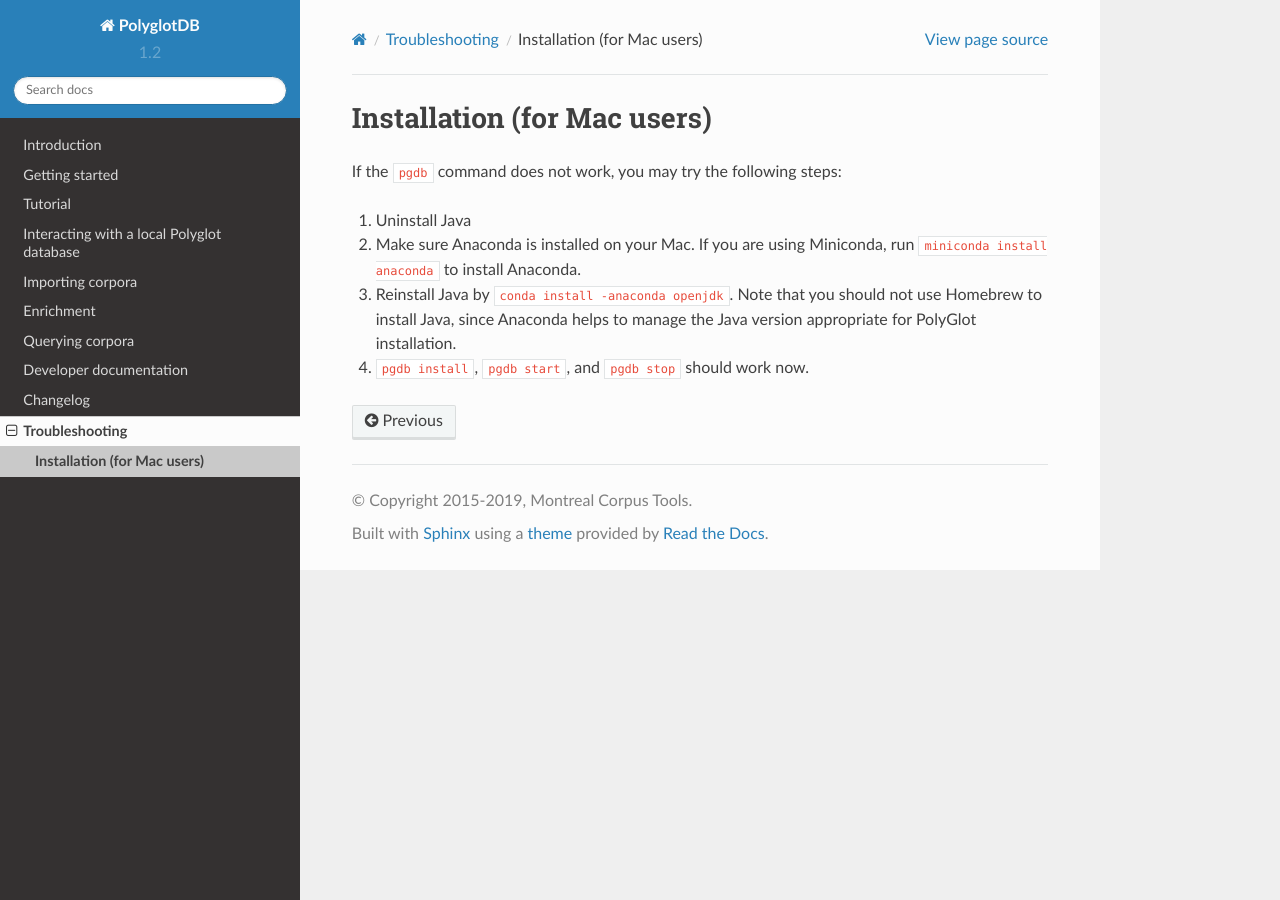
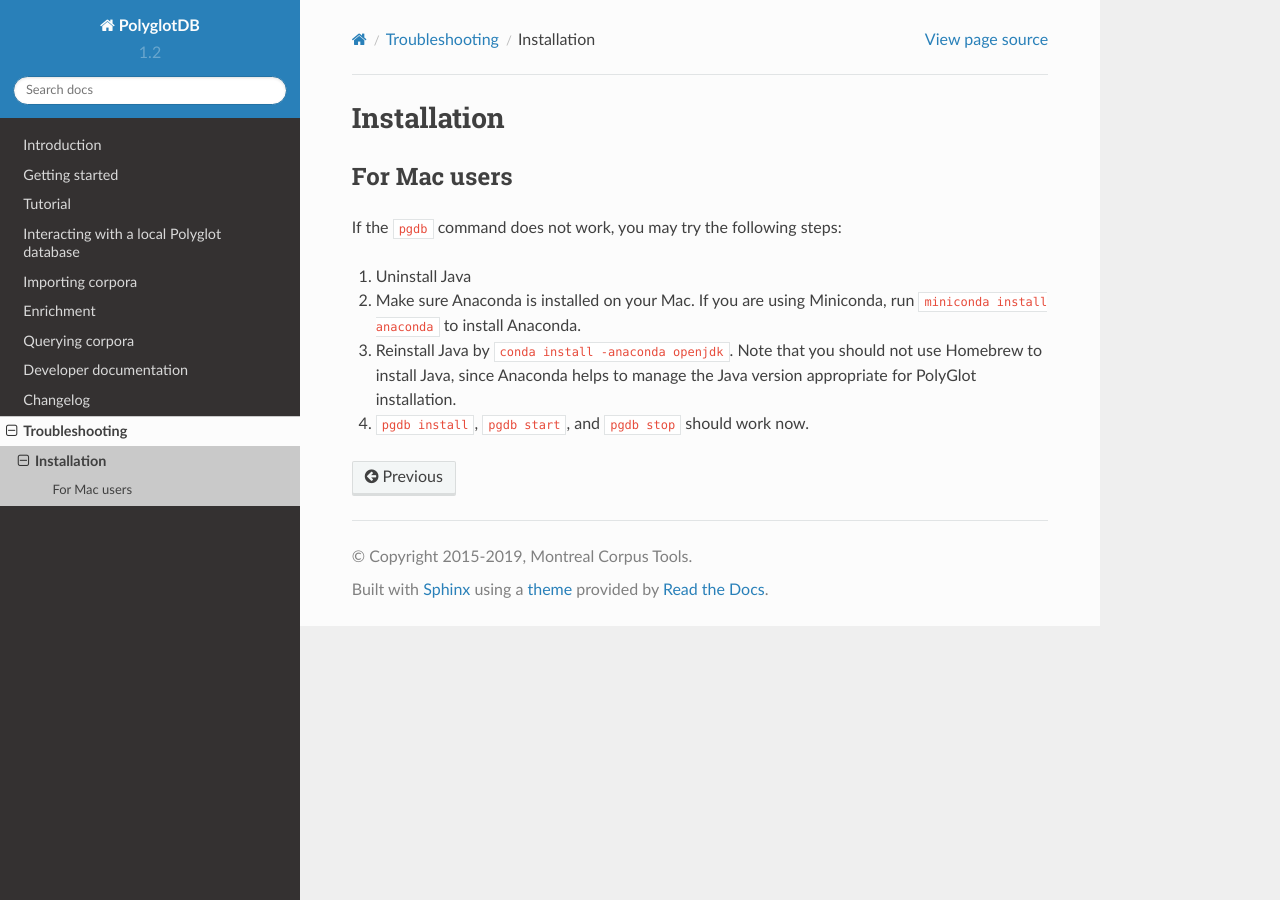
Before and after one commit to MontrealCorpusTools/PolyglotDB, a Sphinx documentation site: the page built from docs/source/tshoot_install.rst, in a window 1280 px wide. Built offline with Sphinx 7.4.7 and the Read the Docs theme 2.0.0, drawn with Linux system fonts in a browser that asks for light colours.

Commit message:
modified index.rst

```diff
--- a/docs/source/troubleshooting.rst
+++ b/docs/source/troubleshooting.rst
@@ -9,7 +9,7 @@ This section contains several troubleshooting tips on installation, tutorials, e
 
 Contents:
 
-..  toctree::
-    :maxdepth: 2
+.. toctree::
+   :maxdepth: 2
 
-    tshoot_install.rst
+   tshoot_install.rst
--- a/docs/source/tshoot_install.rst
+++ b/docs/source/tshoot_install.rst
@@ -1,8 +1,11 @@
 .. _tshoot_install:
 
 ************
-Installation (for Mac users)
+Installation
 ************
+
+For Mac users
+=============
 
 If the ``pgdb`` command does not work, you may try the following steps:
 
```
